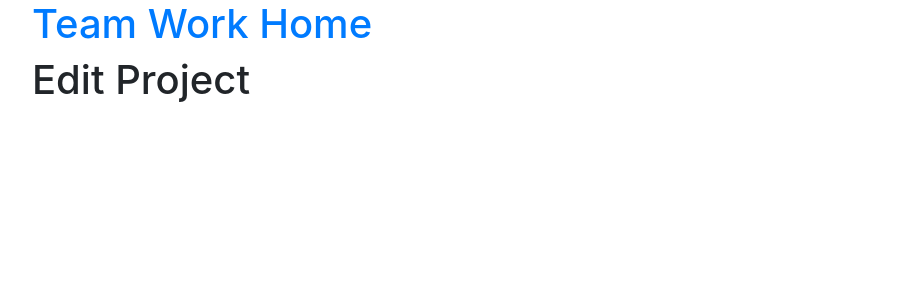
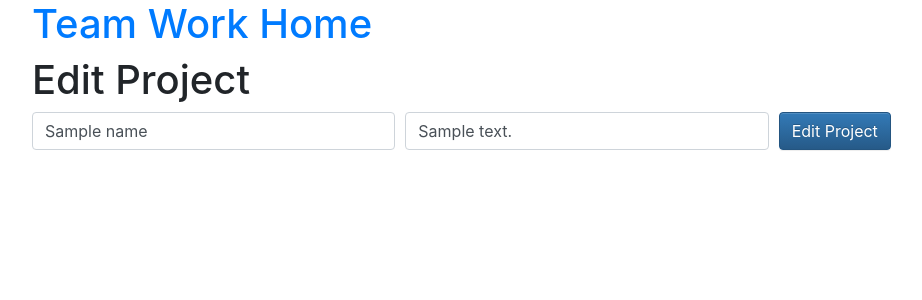
Before and after one commit to ShahrukhAfzal/teamwork_frontend, a Django app: template templates/projects/edit.html in a window 1280 px wide. Shown: the top 300 px of the page, without its empty margins (53-975 px from the left). Run offline with Django 3.2, Linux system fonts and the light colour scheme; the template is opened without the code that fills it: most values are stand-ins (such as "Sample title", 1, 10 or a date in 2020); some libraries are stand-ins or nearby versions.

Commit message:
working on edit projects

```diff
--- a/projects/urls.py
+++ b/projects/urls.py
@@ -6,4 +6,5 @@ urlpatterns = [
     path('', views.ListProjects, name='list-project'),
     path('project/create', views.CreateProject, name='create-project'),
     path('project/delete/<int:id>/', views.DeleteProject, name='delete-project'),
+    path('project/edit/<int:id>/', views.EditProject, name='edit-project'),
 ]
--- a/templates/base.html
+++ b/templates/base.html
@@ -20,7 +20,7 @@
         </div>
         <div class="container">
             <div class="row">
-                <div class="col-md-9">
+                <div class="col-md-12">
                 {% block content %}
                 {% endblock %}
                 </div>
--- a/templates/projects/edit.html
+++ b/templates/projects/edit.html
@@ -1,6 +1,33 @@
 {% extends 'base.html' %}
-
 {% block content %}
     <h1>Edit Project</h1>
+    <form action="{% url 'edit-project' id %}" method="POST" >
+        {% csrf_token %}
+        <div class="form-row">
+            <div class="col">
+                <input type="text"
+                class="form-control"
+                placeholder="name"
+                name="name"
+                maxlength="20"
+                value="{{ name }}"
+                >
+            </div>
+            <div class="col">
+                <input type="text"
+                class="form-control"
+                placeholder="description"
+                name="description"
+                maxlength=190
+                value="{{ description }}"
+
+                >
+            </div>
+            <div class="col">
+                <button type="submit" class="btn btn-primary">Edit Project</button>
+            </div>
+        </div>
+    </form>
+
 
 {% endblock %}
```
Also changed, not shown: projects/views.py (+29 -7 lines), templates/projects/create.html (+13 -5 lines), templates/projects/list.html (+7 -4 lines).
